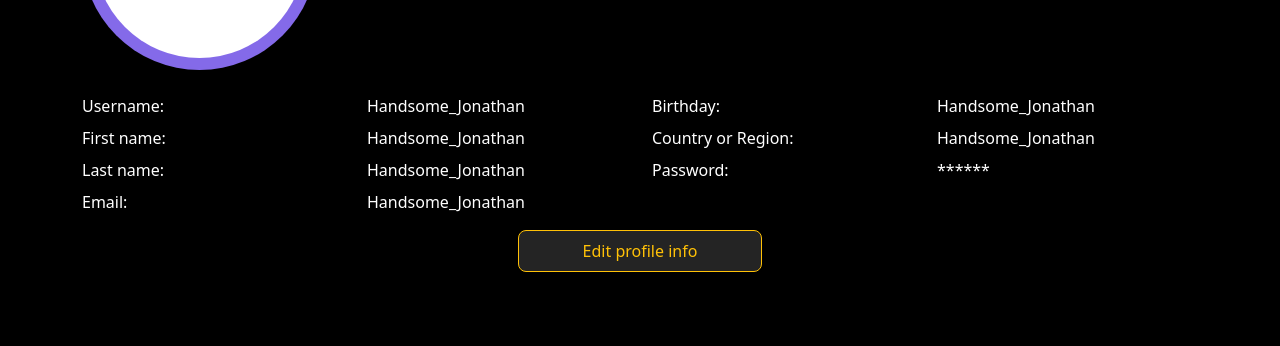
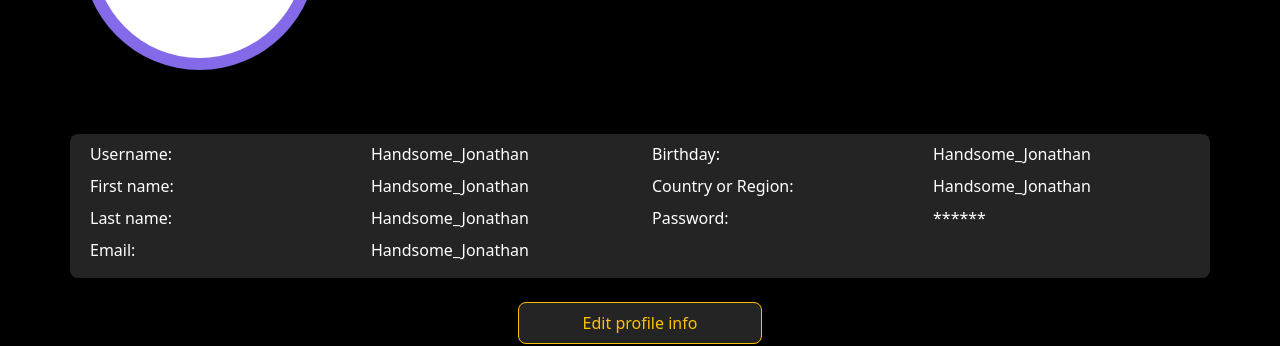
Before and after one commit to MiguelPerezMartinez/apollofy-music-project, a React (Create React App) app in the folder client/: page /profile in a window 1280 px wide. Shown: the part 165-511 px from the top of the page. Built offline with nearby package versions, Linux system fonts and the light colour scheme; no server answers.

Commit message:
Warnings fixed

```diff
--- a/client/src/index.css
+++ b/client/src/index.css
@@ -23,10 +23,24 @@ main {
 
 .general-container {
   background-color: var(--main-container-color);
+  border-radius: 0.5rem;
+  padding: 0.5rem;
 }
 
 .gradient-background {
   background: radial-gradient(var(--purple) 0%, #342a5c 20%, rgb(0, 0, 0) 90%);
+}
+
+.xl-separator {
+  padding: 2rem;
+}
+
+.l-separator {
+  padding: 1rem;
+}
+
+.m-separator {
+  padding: 0.5rem;
 }
 
 h1 {
--- a/client/src/pages/Profile/Profile.js
+++ b/client/src/pages/Profile/Profile.js
@@ -52,8 +52,9 @@ function Profile() {
               LOGOUT
             </Col>
           </Row>
+          <div className="xl-separator" />
           <form onSubmit={handleSubmit}>
-            <Row className="mt-4">
+            <Row className="mt-4" className="general-container">
               <Col xs={12} md={12} lg={6}>
                 <Row>
                   <Col xs={12} md={6} lg={6} className="w-50 profile-input-row">
@@ -169,6 +170,7 @@ function Profile() {
                 </Row>
               </Col>
             </Row>
+            <div className="m-separator" />
             {editing ? (
               <>
                 <Row className="mt-2">
```
Also changed, not shown: client/src/components/RightMenu/RightMenu.js (+2 -6 lines).
